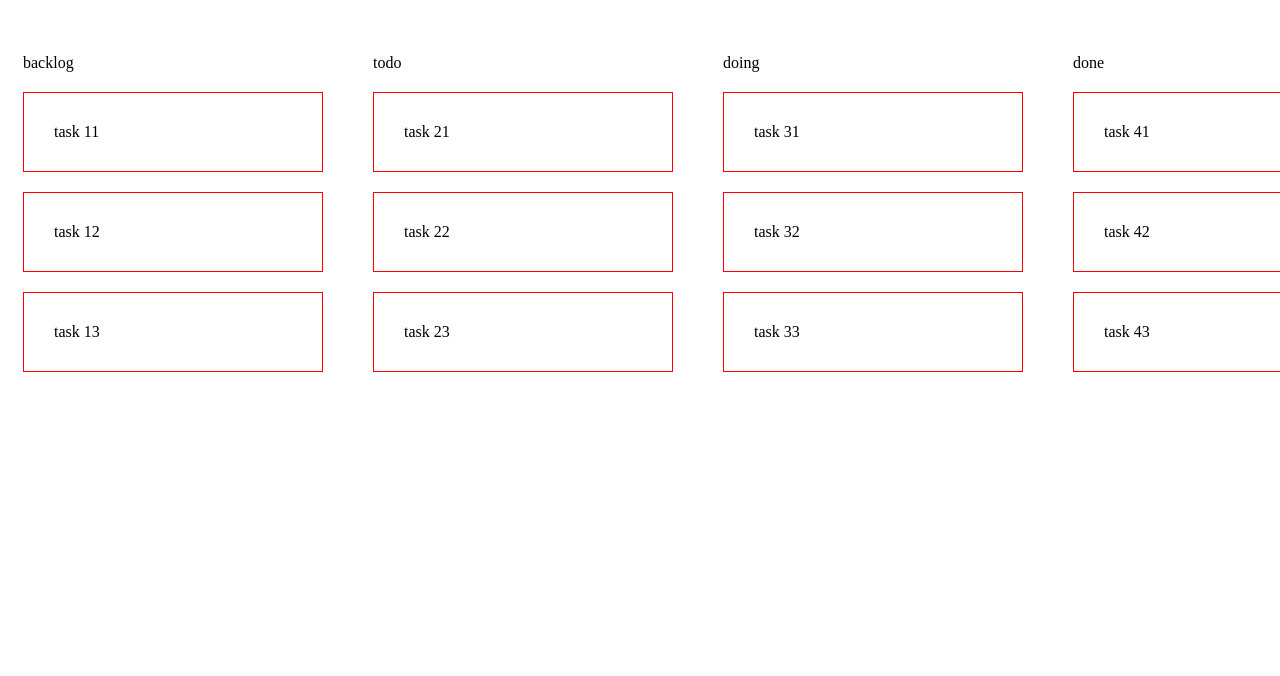
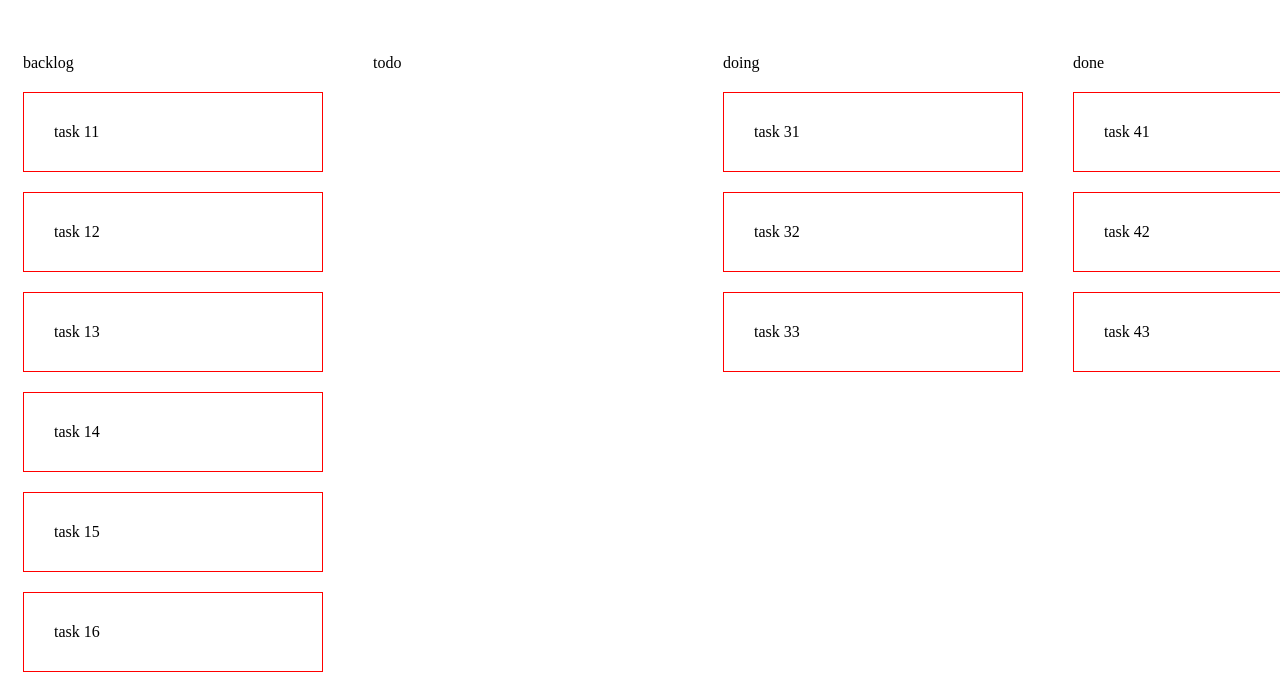
Before and after one commit to viniazvd/vue-coello, a Vue app: page / in a window 1280 px wide. Shown: the top 676 px of the page. Built offline with nearby package versions, Linux system fonts and the light colour scheme.

Commit message:
:art: improve data

```diff
--- a/src/db.js
+++ b/src/db.js
@@ -17,6 +17,21 @@ export default [
         id: 3,
         order: 3,
         task: 'task 13'
+      },
+      {
+        id: 4,
+        order: 4,
+        task: 'task 14'
+      },
+      {
+        id: 5,
+        order: 5,
+        task: 'task 15'
+      },
+      {
+        id: 6,
+        order: 6,
+        task: 'task 16'
       }
     ]
   },
@@ -24,23 +39,7 @@ export default [
   {
     group: 'todo',
     order: 2,
-    cards: [
-      {
-        id: 4,
-        order: 1,
-        task: 'task 21'
-      },
-      {
-        id: 5,
-        order: 2,
-        task: 'task 22'
-      },
-      {
-        id: 6,
-        order: 3,
-        task: 'task 23'
-      }
-    ]
+    cards: []
   },
 
   {
```
